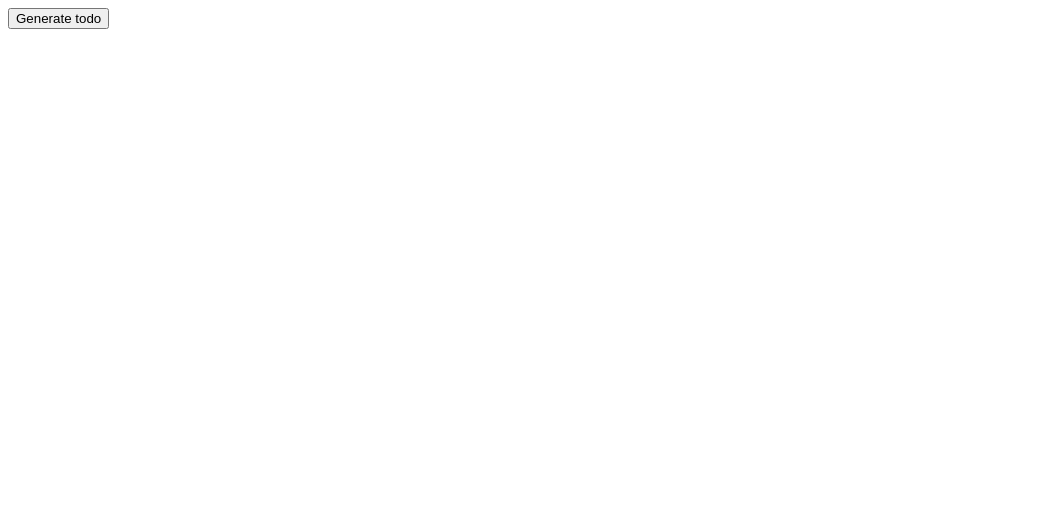
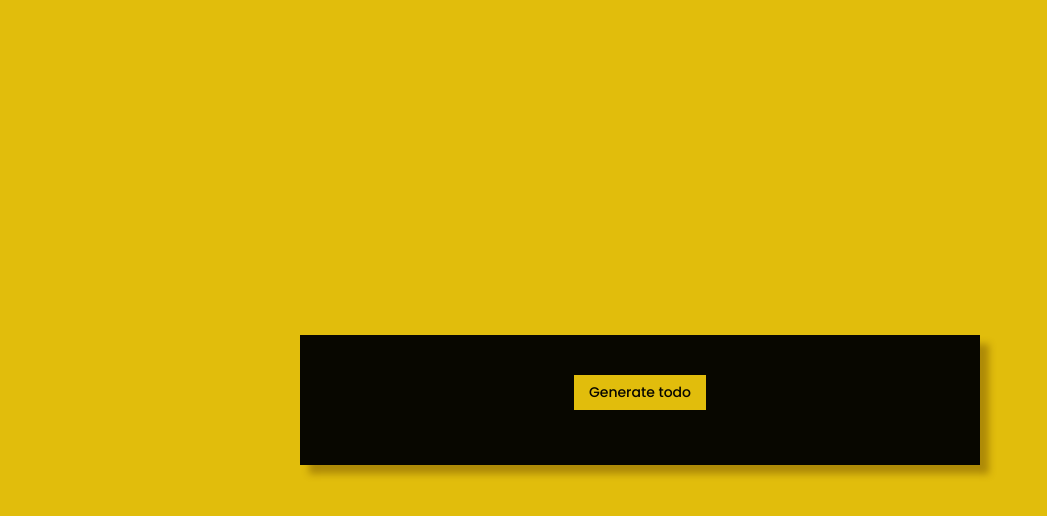
Before and after one commit to Makarios-Tech101/todo_jsonapi, a plain HTML site: page index.html in a window 1280 px wide. Shown: the whole page, without its empty margins (0-1047 px from the left). Drawn offline with Linux system fonts and the light colour scheme.

Commit message:
added styles

```diff
--- a/index.html
+++ b/index.html
@@ -4,6 +4,11 @@
     <meta charset="UTF-8">
     <meta name="viewport" content="width=device-width, initial-scale=1.0">
     <title>Todo with Json Api</title>
+
+    <link rel="preconnect" href="https://fonts.googleapis.com">
+    <link rel="preconnect" href="https://fonts.gstatic.com" crossorigin>
+    <link href="https://fonts.googleapis.com/css2?family=Poppins:wght@200;400;500;600&display=swap" rel="stylesheet">
+    <link rel="stylesheet" href="style.css">
 </head>
 <body>
     <div class="container">
--- a/style.css
+++ b/style.css
@@ -0,0 +1,42 @@
+body {
+    padding: 0;
+    margin: 0;
+    background-color: rgb(225, 189, 12);
+    font-family: 'Poppins', sans-serif;
+}
+
+.container {
+    width: 80vmin;
+    background-color:rgb(8, 7, 0);
+    padding: 40px 20px;
+    position: absolute;
+    transform: translate(-50%, -50%);
+    top: 50%;
+    left: 50%;
+    text-align: center;
+    box-shadow: 9px 9px 7px rgba(97,63, 0, 0.4);
+}
+
+button {
+    background-color: rgb(225, 189, 12);
+    color:rgb(8, 7, 0);
+    font-family: 'Poppins', sans-serif ;
+    font-weight: 500;
+    font-size: 14px;
+    padding: 7px 15px;
+    border: none;
+}
+
+button:hover {
+    cursor: pointer ;
+    transform: scale(1.1);
+
+}
+
+p {
+    color: white;
+    font-size: 15px;
+    font-family: 'Poppins', sans-serif ;
+    font-weight: 400;
+    line-height: 25px;
+}
```
